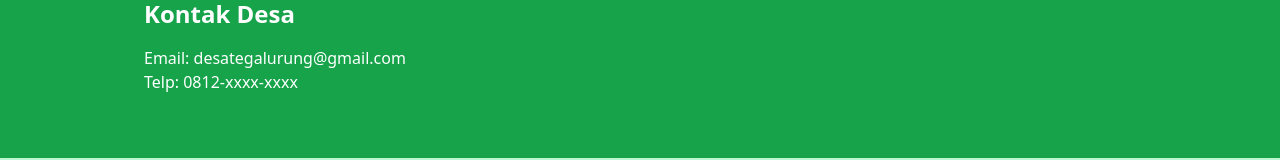
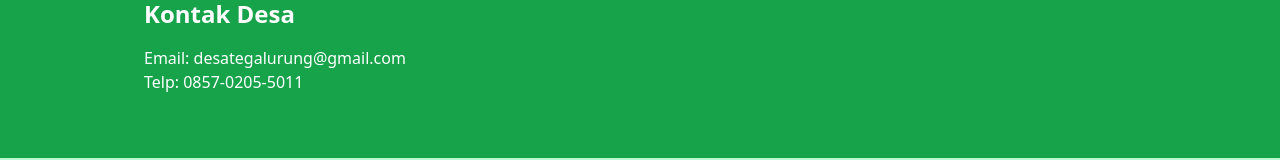
Before and after one commit to PutraSaputraa/desa-tegalurung, a React (Create React App) app: page / in a window 1280 px wide. Shown: the part 3566-3726 px from the top of the page. Built offline with nearby package versions, Linux system fonts and the light colour scheme.

Commit message:
Update Home.jsx

```diff
--- a/src/Home.jsx
+++ b/src/Home.jsx
@@ -287,7 +287,7 @@ function Home() {
         <div className="max-w-5xl mx-auto px-4">
           <h3 className="text-2xl font-bold mb-4">Kontak Desa</h3>
           <p>Email: desategalurung@gmail.com</p>
-          <p>Telp: 0812-xxxx-xxxx</p>
+          <p>Telp: 0857-0205-5011</p>
         </div>
       </section>
 
```
